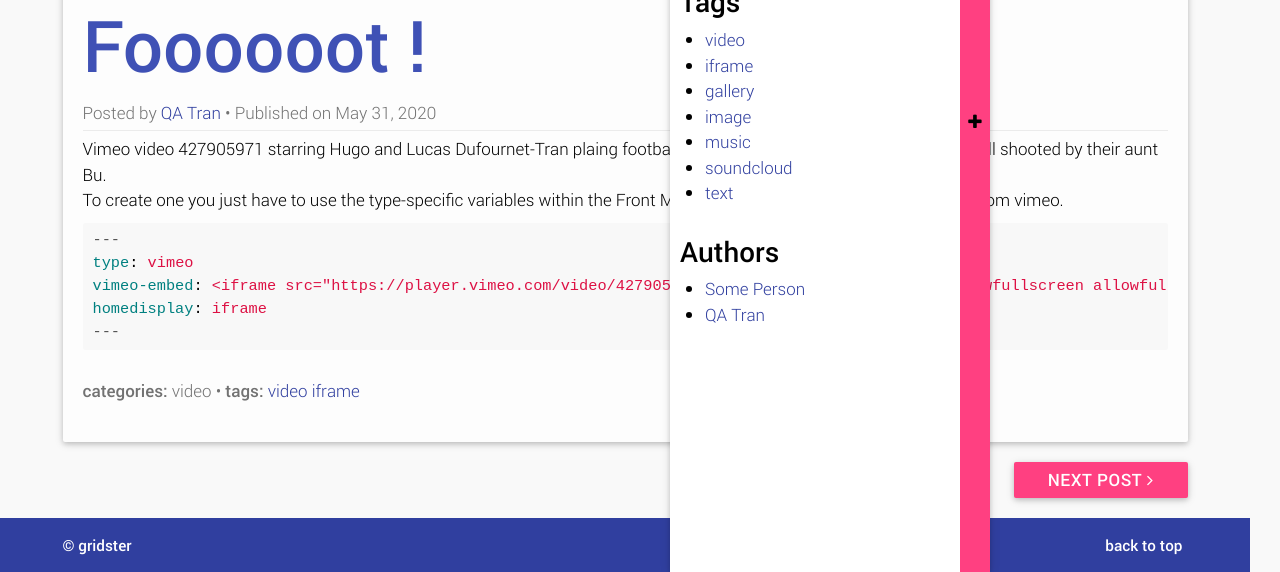
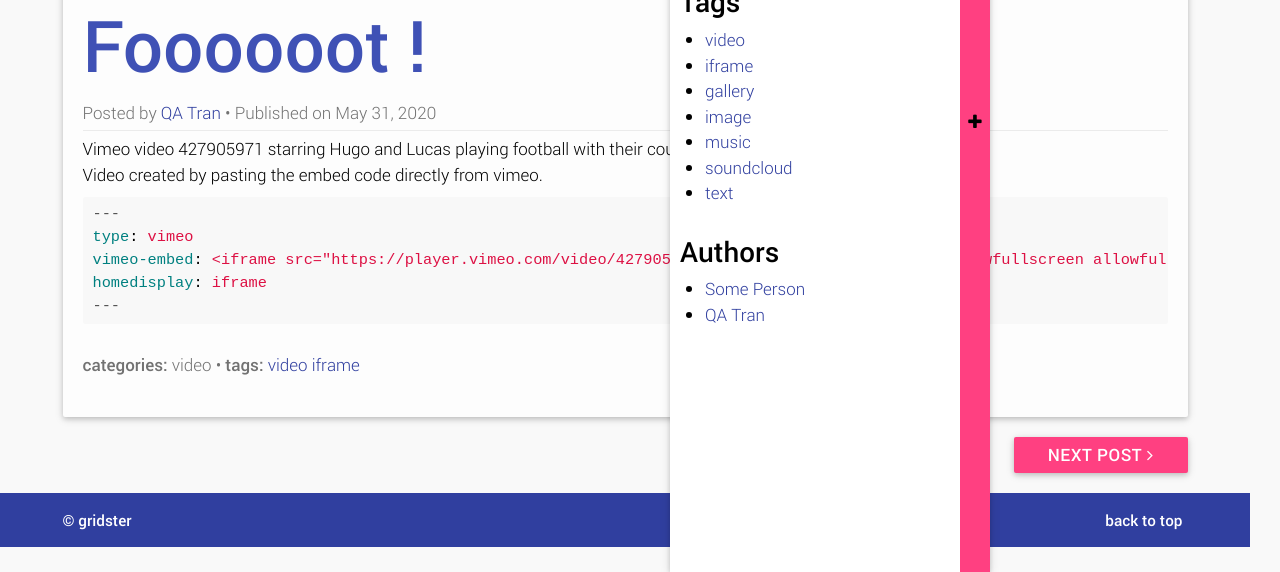
Before and after one commit to axtran/mmistakes, a Jekyll site: the page built from _posts/2020-05-31-vimeo.md, in a window 1280 px wide and 900 px high, scrolled down 420 px, cut to the strip 328-900 px from the top of the window. Built offline with Jekyll 4.4.1, drawn with Linux system fonts in a browser that asks for light colours; some web fonts are replaced.

Commit message:
Update 2020-05-31-vimeo.md
a typo

````diff
--- a/_posts/2020-05-31-vimeo.md
+++ b/_posts/2020-05-31-vimeo.md
@@ -8,9 +8,9 @@
 tags: [video, iframe]
 category: [video]
 ---
-Vimeo video 427905971 starring Hugo and Lucas Dufournet-Tran plaing football with their cousin Jean-Baptiste Arnaud, all shooted by their aunt Bu.
+Vimeo video 427905971 starring Hugo and Lucas playing football with their cousin Jibou, all shooted by their aunt "dì Bu".
 
-To create one you just have to use the type-specific variables within the Front Matter and paste the embed code directly from vimeo.
+Video created by pasting the embed code directly from vimeo.
 
 ``` yml
 ---
````
